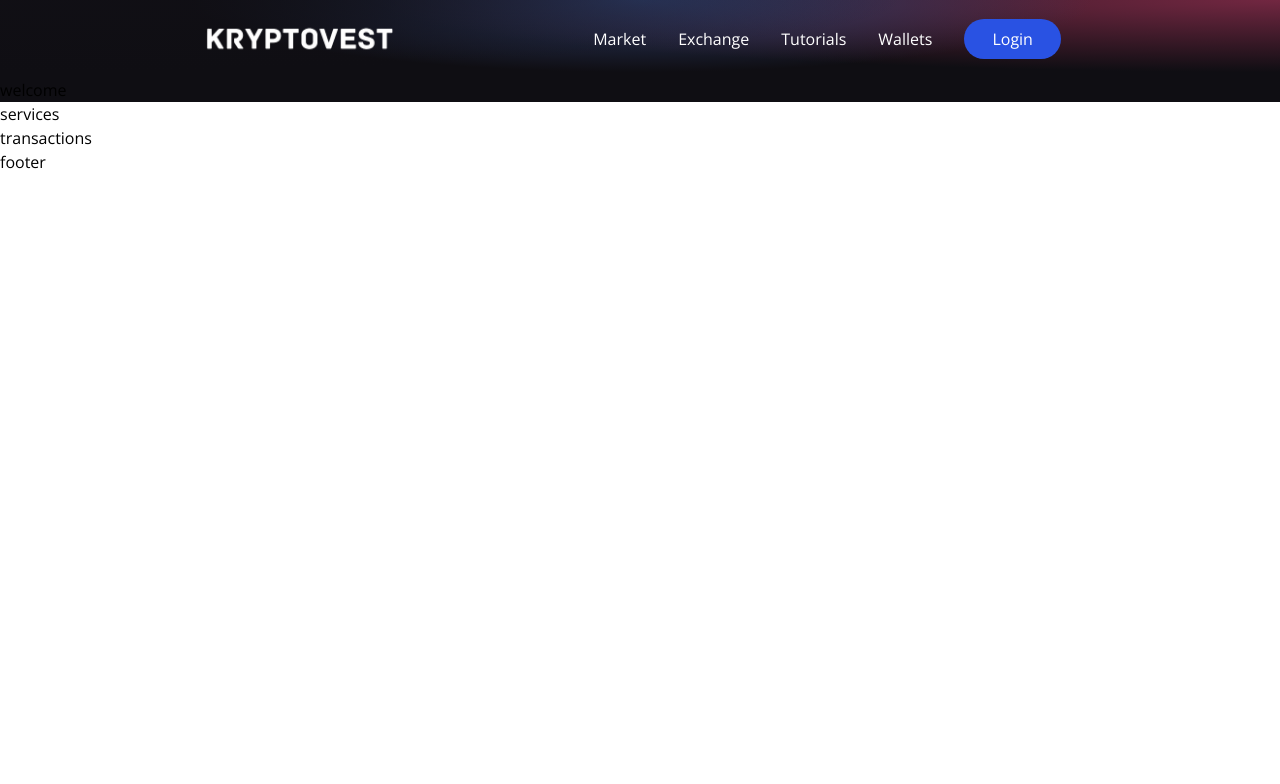
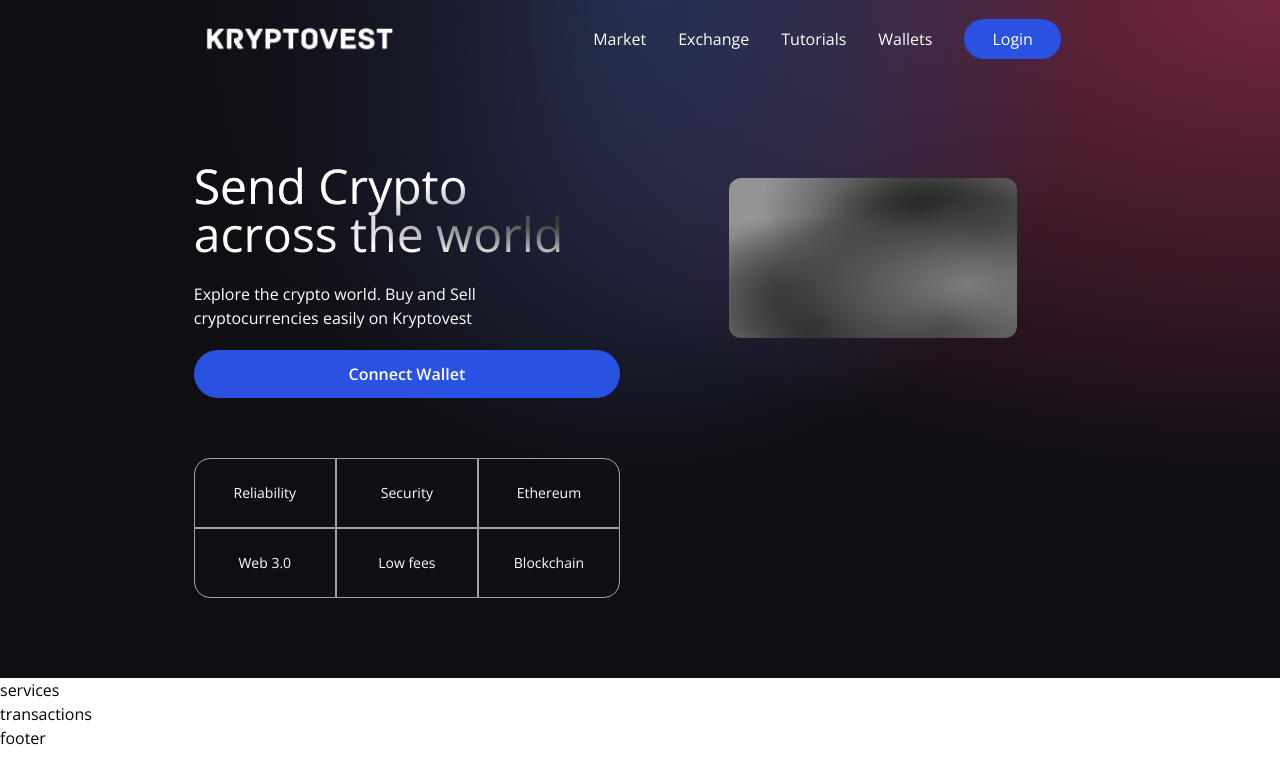
Before and after one commit to DanCanCode/Kryptovest, a React (Vite) app in the folder client/: page / in a window 1280 px wide. Shown: the top 784 px of the page. Built offline with nearby package versions, Linux system fonts and the light colour scheme.

Commit message:
welcome page setup

```diff
--- a/client/src/components/Welcome.jsx
+++ b/client/src/components/Welcome.jsx
@@ -1,5 +1,52 @@
+import { AiFillPlayCircle } from "react-icons/ai";
+import { SiEthereum } from "react-icons/si";
+import { BsInfoCircle } from "react-icons/bs";
+
+import { Loader } from "./";
+const commonStyles =
+  "min-h-[70px] sm:px-0 px-2 sm:min-w-[120px] flex justify-center items-center border-[0.5px] border-gray-400 text-sm font-light text-white";
+
 const Welcome = () => {
-  return <h1>welcome</h1>;
+  const connectWallet = () => {};
+
+  return (
+    <div className="flex w-full justify-center items-center">
+      <div className="flex md:flex-row flex-col items-start justify-between md:p-20 py-12 px-4">
+        <div className="flex flex-1 justify-start flex-col md:mr-10">
+          <h1 className="text-3xl text-white sm:text-5xl text-gradient py-1">
+            Send Crypto <br /> across the world
+          </h1>
+
+          <p className="text-left mt-5 text-white font-light md:w-9/12 w-11/12 text-base">
+            Explore the crypto world. Buy and Sell cryptocurrencies easily on
+            Kryptovest
+          </p>
+
+          <button
+            type="button"
+            onClick={connectWallet}
+            className="flex flex-row justify-center items-center my-5 bg-[#2952e3] p-3 rounded-full cursor-pointer hover:bg-[#2546bd]"
+          >
+            <p className="text-white text-base font-semibold">Connect Wallet</p>
+          </button>
+
+          <div className="grid sm:grid-cols-3 grid-cols-2 w-full mt-10">
+            <div className={`rounded-tl-2xl ${commonStyles}`}>Reliability</div>
+            <div className={commonStyles}>Security</div>
+            <div className={`rounded-tr-2xl ${commonStyles}`}>Ethereum</div>
+
+            <div className={`rounded-bl-2xl ${commonStyles}`}>Web 3.0</div>
+            <div className={commonStyles}>Low fees</div>
+            <div className={`rounded-br-2xl ${commonStyles}`}>Blockchain</div>
+          </div>
+        </div>
+
+        <div className="flex flex-col flex-1 items-center justify-start w-full md:mt-0 mt-10">
+          <div className="p-3 justify-end items-start flex-col rounded-xl h-40 sm:w-72 w-full my-5 eth-card white-glassmorpism"></div>
+        </div>
+      </div>
+    </div>
+  );
 };
 
 export default Welcome;
--- a/client/src/index.css
+++ b/client/src/index.css
@@ -73,18 +73,18 @@
 }
 
 .eth-card {
-  background-color: #a099ff;
+  background-color: #949494;
   background-image: radial-gradient(
       at 83% 67%,
-      rgb(152, 231, 156) 0,
+      rgb(124, 124, 124) 0,
       transparent 58%
     ),
-    radial-gradient(at 67% 20%, hsla(357, 94%, 71%, 1) 0, transparent 59%),
-    radial-gradient(at 88% 35%, hsla(222, 81%, 65%, 1) 0, transparent 50%),
-    radial-gradient(at 31% 91%, hsla(9, 61%, 61%, 1) 0, transparent 52%),
-    radial-gradient(at 27% 71%, hsla(336, 91%, 65%, 1) 0, transparent 49%),
-    radial-gradient(at 74% 89%, hsla(30, 98%, 65%, 1) 0, transparent 51%),
-    radial-gradient(at 53% 75%, hsla(174, 94%, 68%, 1) 0, transparent 45%);
+    radial-gradient(at 67% 20%, rgb(35, 35, 35) 0, transparent 59%),
+    radial-gradient(at 88% 35%, rgb(44, 44, 44) 0, transparent 50%),
+    radial-gradient(at 31% 91%, rgb(44, 44, 44) 0, transparent 52%),
+    radial-gradient(at 27% 71%, rgb(66, 66, 66) 0, transparent 49%),
+    radial-gradient(at 74% 89%, rgb(21, 20, 20) 0, transparent 51%),
+    radial-gradient(at 53% 75%, rgb(102, 102, 102) 0, transparent 45%);
 }
 
 .text-gradient {
```
